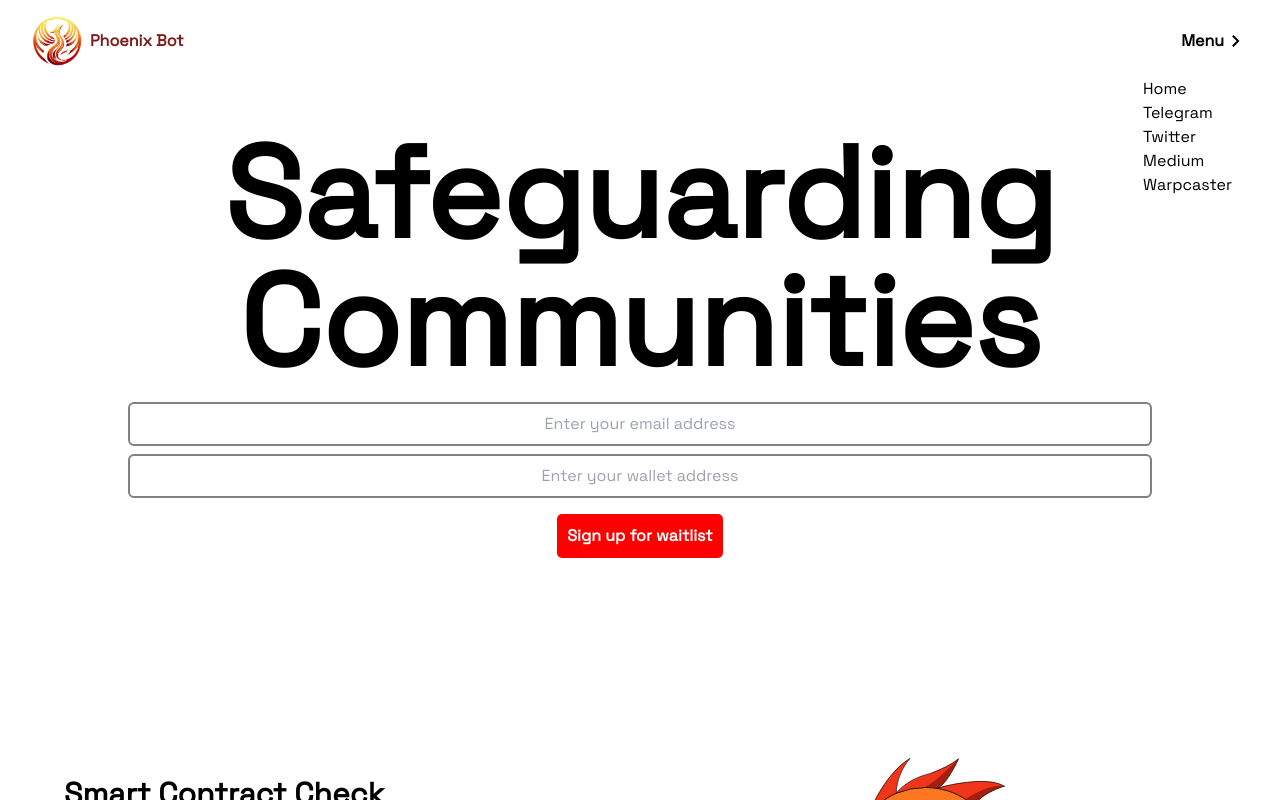
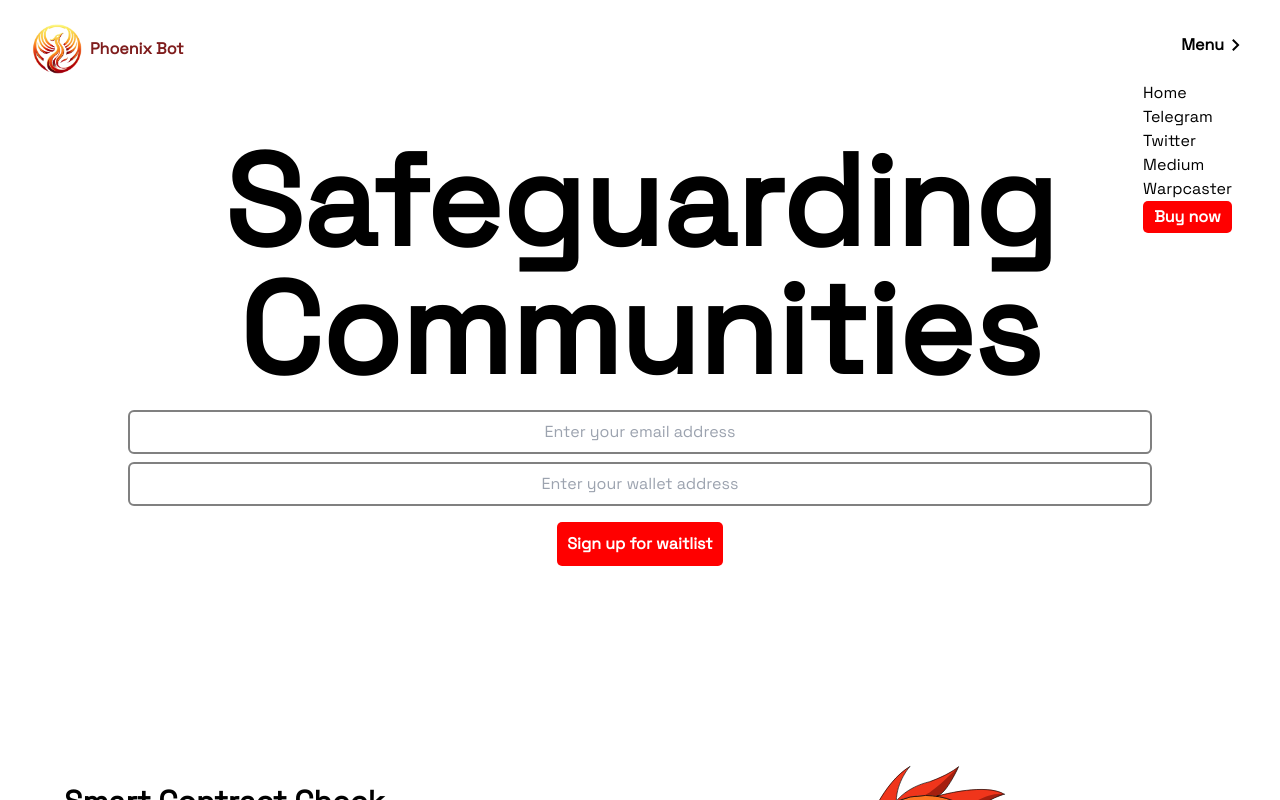
Before and after one commit to gamertechsdefi/Phoenix-Bot-Waitlist, a Next.js app: page / in a window 1280 px wide. Both pictures are taken after a click on the button "Menu". Shown: the top 800 px of the page. Built offline with nearby package versions, Linux system fonts and the light colour scheme.

Commit message:
navbar update
still updating navbar

```diff
--- a/src/app/components/home-navbar.js
+++ b/src/app/components/home-navbar.js
@@ -28,15 +28,6 @@ export default function HomeNavBar() {
   // const menuRef = useRef();
   // const listRef = useRef();
 
-  // if (typeof window !== undefined) {
-  //   window.addEventListener("click", (e) => {
-  //     if (e.target !== menuRef.current && e.target !== listRef.current) {
-  //       setIsOpen(false);
-  //       console.log(menuRef);
-  //     }
-  //   });
-  // }
-
   return (
     <nav className=" sticky top-0 z-30 items-center">
       <motion.div
@@ -45,14 +36,14 @@ export default function HomeNavBar() {
         transition={{ type: "spring", stiffness: "400", delay: -0.2 }}
         className="bg-white flex mx-4 items-center my-4 md:mx-8"
       >
-        <div className="flex items-center">
+        <div className="mt-2 flex items-center">
           <img src={logoImage} width="50px" className="mr-2" />
           <span className="font-bold text-red-900">Phoenix Bot</span>
         </div>
-        <div className="justify-end flex  flex-grow">
+        <div className="justify-end flex flex-grow">
           <motion.button
             onClick={() => setIsOpen(!isOpen)}
-            className=" font-bold hover:text-[red] relative flex"
+            className=" font-bold hover:text-[gray] relative flex"
           >
             <span className="">Menu</span>
             <motion.svg
@@ -67,9 +58,7 @@ export default function HomeNavBar() {
             </motion.svg>
           </motion.button>
           {isOpen && (
-            <div
-              className="mt-8 flex flex-col absolute bg-white p-4 rounded-sm "
-            >
+            <div className="mt-8 flex flex-col absolute bg-white p-4 rounded-sm ">
               <motion.ul
                 onClick={() => setIsOpen(false)}
                 variants={popupButtonVariants}
@@ -77,11 +66,15 @@ export default function HomeNavBar() {
                 animate="visible"
                 className="flex flex-col cursor-pointer"
               >
-                <a className="hover:text-gray-500">Home</a>
-                <a className="hover:text-gray-500">Telegram</a>
-                <a className="hover:text-gray-500">Twitter</a>
-                <a className="hover:text-gray-500">Medium</a>
-                <a className="hover:text-gray-500">Warpcaster</a>
+                <a href="https://phoenixtoken.community" className="hover:text-gray-500">Home</a>
+                <a href="https://t.me/PhoenixToken0" className="hover:text-gray-500">Telegram</a>
+                <a href="https://x.com/PhoenixToken0" className="hover:text-gray-500">Twitter</a>
+                <a href="https://medium.com/@phoenixtoken" className="hover:text-gray-500">Medium</a>
+                <a href="https://warpcast.com/phoenixtoken" className="hover:text-gray-500">Warpcaster</a>
+                <button
+
+                className="bg-[red] text-white font-bold rounded-[5px] p-1 hover:bg-gray-100 hover:text-[red]">
+                  Buy now</button>
               </motion.ul>
             </div>
           )}
--- a/src/app/components/quicklinks.js
+++ b/src/app/components/quicklinks.js
@@ -7,7 +7,7 @@ function QuickLinks() {
     style={{
       background: "rgb(255,166,0)",
       background:
-        "linear-gradient(127deg, rgba(255,166,0,1) 0%, rgba(255,0,0,1) 100%)",
+        "linear-gradient(180deg, rgba(255,166,0,1) 0%, rgba(255,0,0,1) 100%)",
     }}
     className="mt-16 p-4 flex text-left w-screen justify-center md:w-full flex-row">
       <div className="flex-1 text-white">
```
